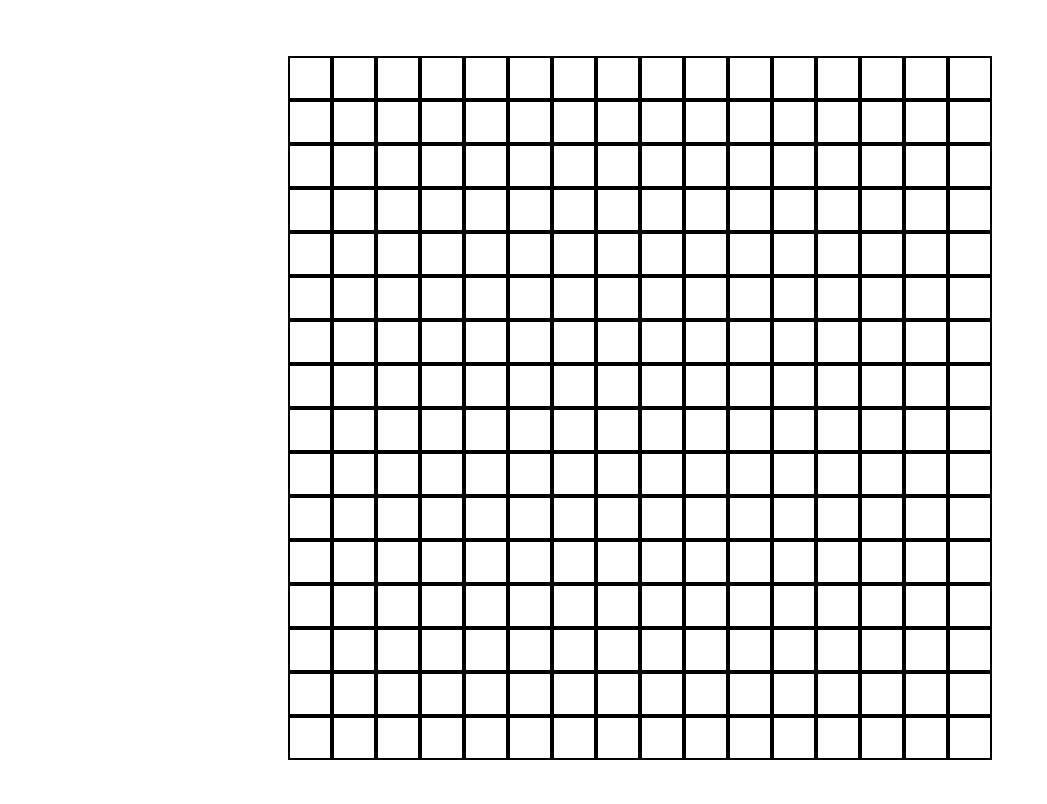
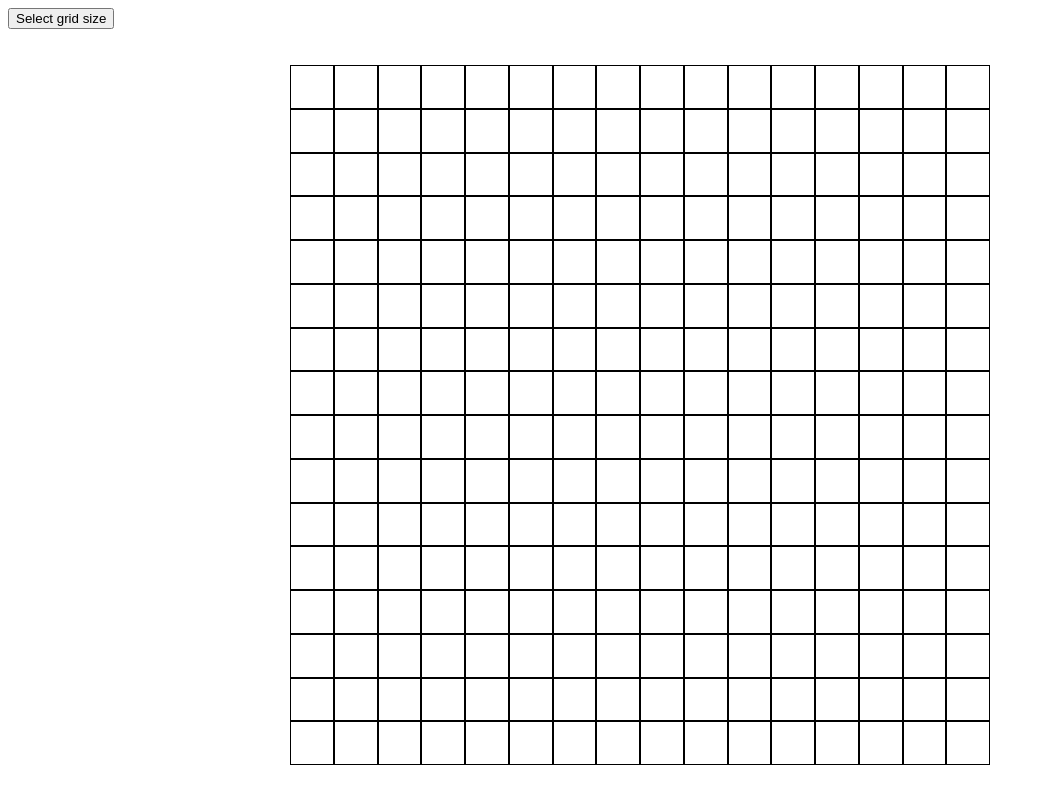
Before and after one commit to Greg057/etch-a-sketch, a plain HTML site: page index.html in a window 1280 px wide. Shown: the whole page, without its empty margins (0-1047 px from the left). Drawn offline with Linux system fonts and the light colour scheme.

Commit message:
Finish grid sizing

```diff
--- a/index.html
+++ b/index.html
@@ -8,6 +8,7 @@
     <script src="logic.js" defer></script>
 </head>
 <body>
+    <button id="size-button">Select grid size</button>
     <div id="grid">
 
     </div>
--- a/logic.js
+++ b/logic.js
@@ -1,10 +1,22 @@
 const grid = document.querySelector("#grid");
+const sizeBtn = document.querySelector("#size-button")
+let size = 16;
+changeGrid (size);
 
-for (let i = 0; i < 16; i++) {
+sizeBtn.addEventListener("click", () => {
+    do {
+        size = +prompt("Size of grid: ");
+    } while (size > 100);
+    changeGrid (size);
+})
+
+function changeGrid (n) {
+    grid.replaceChildren();
+    for (let i = 0; i < n; i++) {
         const row = document.createElement("div");
         row.classList.add("row");
         grid.appendChild(row);
-    for (let j = 0; j < 16; j++) {
+        for (let j = 0; j < n; j++) {
             const square = document.createElement("div");
             square.classList.add("square");
             square.addEventListener("mouseover", function (square) {
@@ -13,3 +25,4 @@ for (let i = 0; i < 16; i++) {
             row.appendChild(square);
         }
     }
+}
--- a/style.css
+++ b/style.css
@@ -2,18 +2,18 @@
 #grid {
     display: flex;
     flex-direction: column;
-    justify-content: center;
-    align-items: center;
-    padding: 48px 0;
+    margin: 36px auto;
+    width: 700px;
+    height: 700px;
+
 }
 
 .row {
     display: flex;
+    flex-grow: 1;
 }
 
 .square {
-    border: 2px solid black;
-    height: 40px;
-    width: 40px;
-    flex-shrink: 1;
+    border: 1px solid black;
+    flex-grow: 1;
 }
```
Lines whose indentation alone changed are shown as unchanged.
